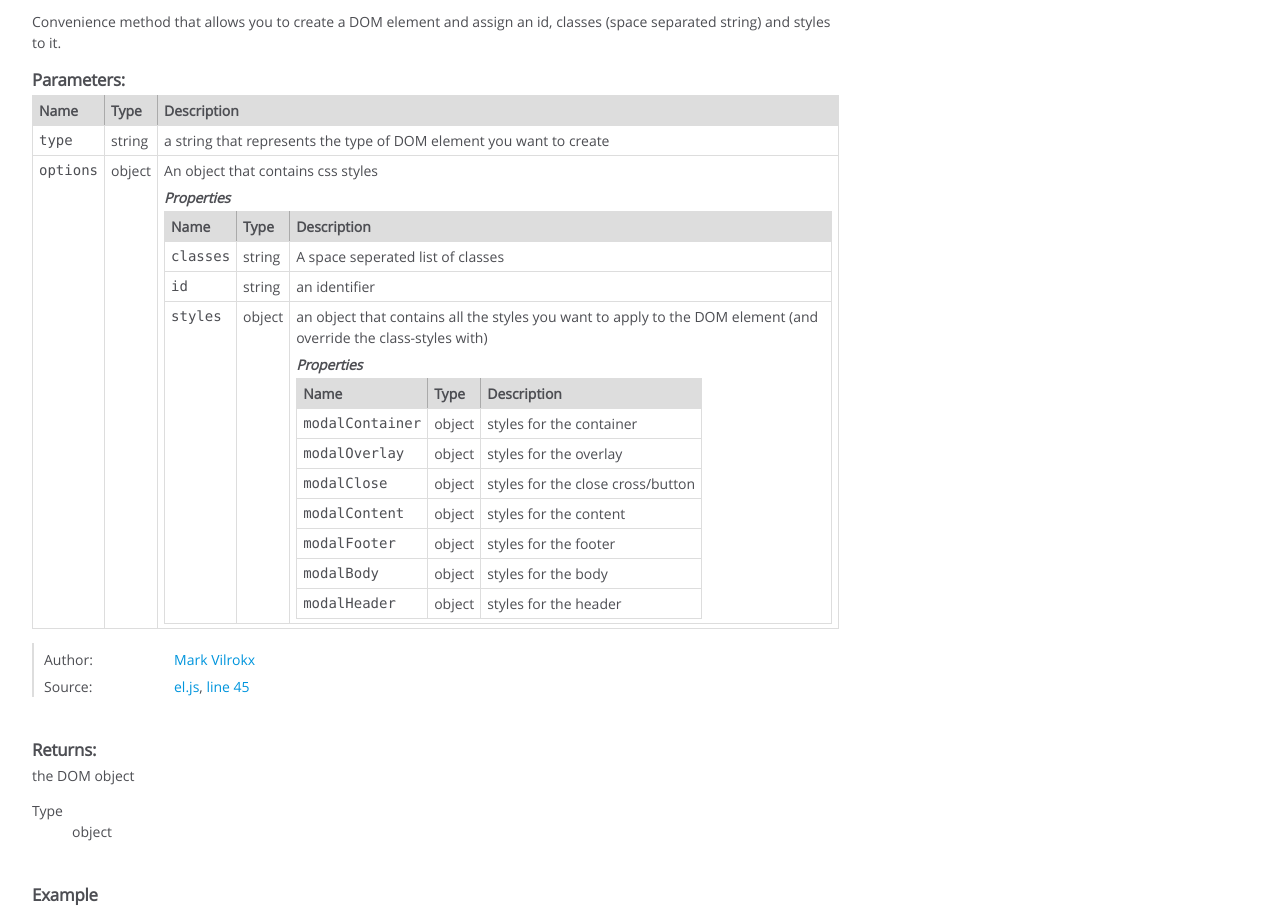
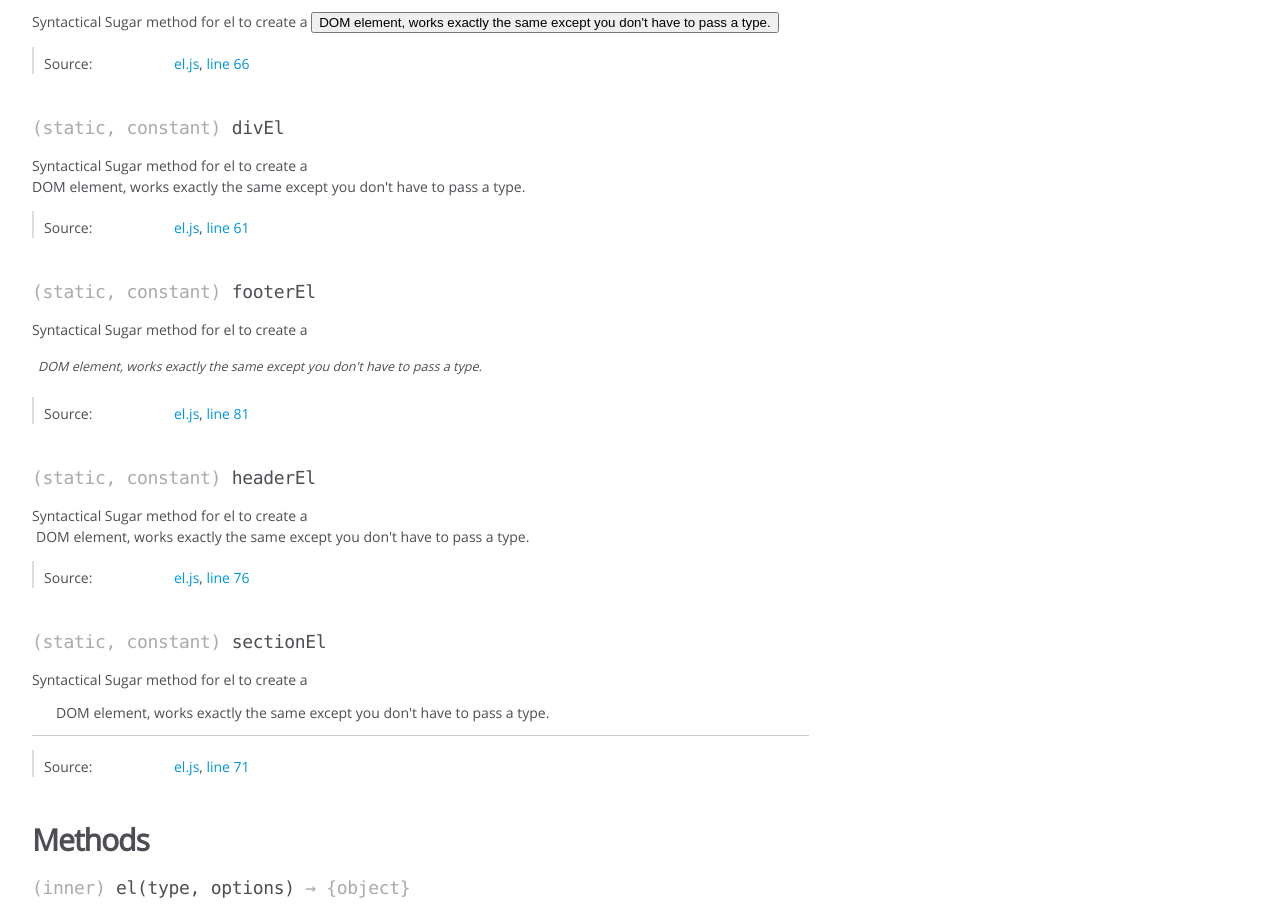
Before and after one commit to mvilrokx/modal-factory, a website built with webpack: page docs/module-lib_el.html in a window 1280 px wide. Shown: the part 211-1123 px from the top of the page. Built offline with nearby package versions, Linux system fonts and the light colour scheme; some packages are replaced by stand-ins of ours.

```diff
--- a/docs/module-lib_el.html
+++ b/docs/module-lib_el.html
@@ -44,6 +44,325 @@
 
 
 
+
+
+
+
+
+
+
+
+        <h3 class="subsection-title">Members</h3>
+
+
+
+<h4 class="name" id=".buttonEl"><span class="type-signature">(static, constant) </span>buttonEl<span class="type-signature"></span></h4>
+
+
+
+
+<div class="description">
+    Syntactical Sugar method for el to create a <button> DOM element, works
+exactly the same except you don't have to pass a type.
+</div>
+
+
+
+
+
+
+
+<dl class="details">
+
+
+
+
+
+
+
+
+
+
+
+
+
+
+
+
+
+
+
+
+
+
+
+
+
+
+    <dt class="tag-source">Source:</dt>
+    <dd class="tag-source"><ul class="dummy"><li>
+        <a href="el.js.html">el.js</a>, <a href="el.js.html#line66">line 66</a>
+    </li></ul></dd>
+
+
+
+
+
+
+
+</dl>
+
+
+
+
+
+
+
+
+<h4 class="name" id=".divEl"><span class="type-signature">(static, constant) </span>divEl<span class="type-signature"></span></h4>
+
+
+
+
+<div class="description">
+    Syntactical Sugar method for el to create a <div> DOM element, works
+exactly the same except you don't have to pass a type.
+</div>
+
+
+
+
+
+
+
+<dl class="details">
+
+
+
+
+
+
+
+
+
+
+
+
+
+
+
+
+
+
+
+
+
+
+
+
+
+
+    <dt class="tag-source">Source:</dt>
+    <dd class="tag-source"><ul class="dummy"><li>
+        <a href="el.js.html">el.js</a>, <a href="el.js.html#line61">line 61</a>
+    </li></ul></dd>
+
+
+
+
+
+
+
+</dl>
+
+
+
+
+
+
+
+
+<h4 class="name" id=".footerEl"><span class="type-signature">(static, constant) </span>footerEl<span class="type-signature"></span></h4>
+
+
+
+
+<div class="description">
+    Syntactical Sugar method for el to create a <footer> DOM element, works
+exactly the same except you don't have to pass a type.
+</div>
+
+
+
+
+
+
+
+<dl class="details">
+
+
+
+
+
+
+
+
+
+
+
+
+
+
+
+
+
+
+
+
+
+
+
+
+
+
+    <dt class="tag-source">Source:</dt>
+    <dd class="tag-source"><ul class="dummy"><li>
+        <a href="el.js.html">el.js</a>, <a href="el.js.html#line81">line 81</a>
+    </li></ul></dd>
+
+
+
+
+
+
+
+</dl>
+
+
+
+
+
+
+
+
+<h4 class="name" id=".headerEl"><span class="type-signature">(static, constant) </span>headerEl<span class="type-signature"></span></h4>
+
+
+
+
+<div class="description">
+    Syntactical Sugar method for el to create a <header> DOM element, works
+exactly the same except you don't have to pass a type.
+</div>
+
+
+
+
+
+
+
+<dl class="details">
+
+
+
+
+
+
+
+
+
+
+
+
+
+
+
+
+
+
+
+
+
+
+
+
+
+
+    <dt class="tag-source">Source:</dt>
+    <dd class="tag-source"><ul class="dummy"><li>
+        <a href="el.js.html">el.js</a>, <a href="el.js.html#line76">line 76</a>
+    </li></ul></dd>
+
+
+
+
+
+
+
+</dl>
+
+
+
+
+
+
+
+
+<h4 class="name" id=".sectionEl"><span class="type-signature">(static, constant) </span>sectionEl<span class="type-signature"></span></h4>
+
+
+
+
+<div class="description">
+    Syntactical Sugar method for el to create a <section> DOM element, works
+exactly the same except you don't have to pass a type.
+</div>
+
+
+
+
+
+
+
+<dl class="details">
+
+
+
+
+
+
+
+
+
+
+
+
+
+
+
+
+
+
+
+
+
+
+
+
+
+
+    <dt class="tag-source">Source:</dt>
+    <dd class="tag-source"><ul class="dummy"><li>
+        <a href="el.js.html">el.js</a>, <a href="el.js.html#line71">line 71</a>
+    </li></ul></dd>
+
+
+
+
+
+
+
+</dl>
 
 
 
@@ -562,7 +881,7 @@
 <br class="clear">
 
 <footer>
-    Documentation generated by <a href="https://github.com/jsdoc3/jsdoc">JSDoc 3.4.3</a> on Thu Mar 23 2017 17:17:44 GMT-0700 (PDT)
+    Documentation generated by <a href="https://github.com/jsdoc3/jsdoc">JSDoc 3.4.3</a> on Fri May 05 2017 14:28:37 GMT-0700 (PDT)
 </footer>
 
 <script> prettyPrint(); </script>
```
Also changed, not shown: docs/dasherize.js.html (+3 -2 lines), docs/el.js.html (+22 -1 lines), docs/index.html (+1 -1 lines), docs/modalFactory.js.html (+1 -1 lines), docs/module-lib_dasherize.html (+2 -2 lines), docs/module-lib_styleObjectString.html (+2 -2 lines), docs/styleObjectString.js.html (+3 -2 lines), package.json (+11 -11 lines), dist/modalFactory.js.
